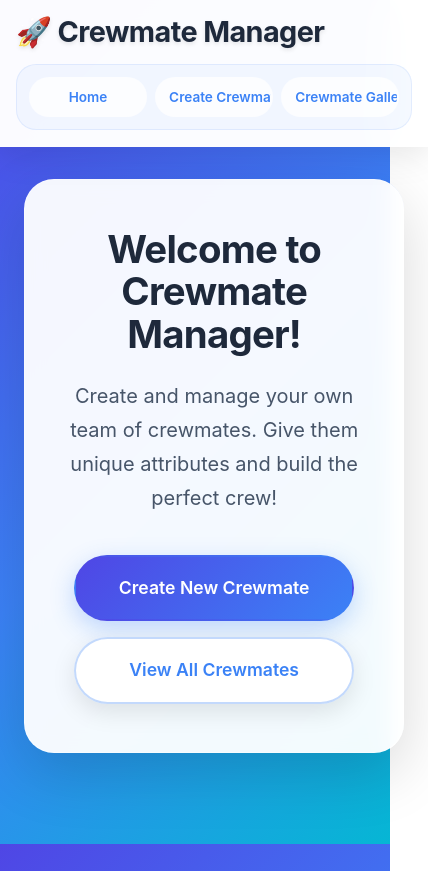
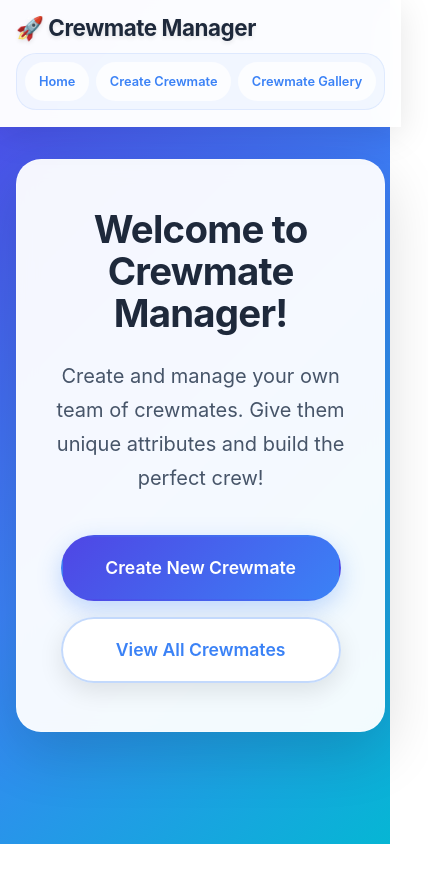
Before and after one commit to ThyTran1402/Crewmate-Manager, a React (Vite) app: page / in a window 390 px wide. Shown: the whole page, 428 px wide, since content can reach past the window. After the commit the page ends 844 px from the top, so only its background shows below. Built offline with nearby package versions, Linux system fonts and the light colour scheme; no server answers.

Commit message:
adjusted layout

```diff
--- a/src/App.css
+++ b/src/App.css
@@ -36,20 +36,20 @@ body {
 
 .app-header h1 {
   color: #1e293b;
-  font-size: 2rem;
+  font-size: 1.6rem;
   font-weight: 700;
   text-shadow: 0 2px 4px rgba(0, 0, 0, 0.1);
   margin: 0;
   letter-spacing: -0.02em;
   display: flex;
   align-items: center;
-  gap: 0.5rem;
+  gap: 0.4rem;
 }
 
 .nav-menu {
   display: flex;
   align-items: center;
-  gap: 0.75rem;
+  gap: 0.5rem;
   background: rgba(59, 130, 246, 0.05);
   padding: 0.5rem;
   border-radius: 50px;
@@ -60,8 +60,8 @@ body {
   color: #3b82f6;
   text-decoration: none;
   font-weight: 600;
-  padding: 0.5rem 1rem;
-  border-radius: 25px;
+  padding: 0.5rem 0.9rem;
+  border-radius: 20px;
   transition: all 0.3s ease;
   border: 2px solid transparent;
   background: rgba(255, 255, 255, 0.8);
@@ -69,7 +69,7 @@ body {
   overflow: hidden;
   text-align: center;
   white-space: nowrap;
-  font-size: 0.9rem;
+  font-size: 0.85rem;
 }
 
 .nav-link::before {
@@ -100,24 +100,26 @@ body {
   padding: 2rem 2rem 4rem 2rem;
   max-width: 1200px;
   margin: 0 auto;
-  min-height: calc(100vh - 120px);
+  min-height: calc(100vh - 100px);
   display: flex;
   flex-direction: column;
   justify-content: flex-start;
+  align-items: center;
+  padding-top: 4rem;
 }
 
 /* Home Page */
 .home-page {
   text-align: center;
   background: rgba(255, 255, 255, 0.95);
-  border-radius: 30px;
-  padding: 4rem 3rem 3.5rem 3rem;
+  border-radius: 25px;
+  padding: 3rem 2.5rem;
   box-shadow: 0 20px 60px rgba(0, 0, 0, 0.15);
   backdrop-filter: blur(10px);
   border: 1px solid rgba(255, 255, 255, 0.3);
-  max-width: 900px;
+  width: 100%;
+  max-width: 700px;
   margin: 0 auto;
-  position: relative;
 }
 
 .home-page h2 {
@@ -237,34 +239,34 @@ body {
 .create-crewmate, .edit-crewmate {
   background: rgba(255, 255, 255, 0.95);
   border-radius: 25px;
-  padding: 3rem;
+  padding: 2.5rem;
   box-shadow: 0 20px 60px rgba(0, 0, 0, 0.15);
   backdrop-filter: blur(10px);
   border: 1px solid rgba(255, 255, 255, 0.3);
-  max-width: 700px;
+  width: 100%;
+  max-width: 600px;
   margin: 0 auto;
-  width: 100%;
 }
 
 .create-crewmate h2, .edit-crewmate h2 {
   color: #1e293b;
-  margin-bottom: 2.5rem;
+  margin-bottom: 2rem;
   text-align: center;
-  font-size: 2.2rem;
+  font-size: 2rem;
   font-weight: 700;
 }
 
 .crewmate-form {
   display: flex;
   flex-direction: column;
-  gap: 2.5rem;
+  gap: 2rem;
   align-items: stretch;
 }
 
 .form-group {
   display: flex;
   flex-direction: column;
-  gap: 1rem;
+  gap: 0.75rem;
   width: 100%;
 }
 
@@ -294,10 +296,11 @@ body {
 
 .attribute-options {
   display: flex;
-  gap: 1rem;
+  gap: 0.75rem;
   flex-wrap: wrap;
   justify-content: flex-start;
   align-items: center;
+  margin-top: 0.5rem;
 }
 
 .attribute-btn {
@@ -333,10 +336,11 @@ body {
 
 .form-actions {
   display: flex;
-  gap: 1.5rem;
+  gap: 1rem;
   justify-content: center;
   flex-wrap: wrap;
-  margin-top: 1rem;
+  margin-top: 1.5rem;
+  padding-top: 1rem;
 }
 
 /* Gallery Styles */
@@ -348,7 +352,7 @@ body {
   backdrop-filter: blur(10px);
   border: 1px solid rgba(255, 255, 255, 0.3);
   width: 100%;
-  margin: 0 auto;
+  max-width: 1000px;
 }
 
 .gallery-header {
@@ -437,12 +441,14 @@ body {
 
 /* Detail Page Styles */
 .crewmate-detail {
-  background: rgba(255, 255, 255, 0.9);
-  border-radius: 20px;
-  padding: 2rem;
-  box-shadow: 0 10px 40px rgba(0, 0, 0, 0.1);
+  background: rgba(255, 255, 255, 0.95);
+  border-radius: 25px;
+  padding: 3rem;
+  box-shadow: 0 20px 60px rgba(0, 0, 0, 0.15);
+  backdrop-filter: blur(10px);
+  border: 1px solid rgba(255, 255, 255, 0.3);
+  width: 100%;
   max-width: 800px;
-  margin: 0 auto;
 }
 
 .detail-header {
@@ -555,9 +561,13 @@ body {
 .empty-gallery {
   text-align: center;
   padding: 4rem 2rem;
-  background: rgba(255, 255, 255, 0.9);
-  border-radius: 20px;
-  box-shadow: 0 10px 40px rgba(0, 0, 0, 0.1);
+  background: rgba(255, 255, 255, 0.95);
+  border-radius: 25px;
+  box-shadow: 0 20px 60px rgba(0, 0, 0, 0.15);
+  backdrop-filter: blur(10px);
+  border: 1px solid rgba(255, 255, 255, 0.3);
+  width: 100%;
+  max-width: 600px;
 }
 
 .empty-gallery h2 {
@@ -598,32 +608,69 @@ body {
 @media (max-width: 768px) {
   .main-content {
     padding: 2rem 1rem;
+    padding-top: 2rem;
+    justify-content: flex-start;
+    min-height: calc(100vh - 140px);
   }
 
   .app-header {
     padding: 1rem;
     flex-direction: column;
-    gap: 1rem;
-    align-items: flex-start;
+    gap: 0.75rem;
+    align-items: flex-end;
   }
 
   .app-header h1 {
-    font-size: 1.8rem;
+    font-size: 1.4rem;
+    align-self: flex-start;
   }
 
   .nav-menu {
-    gap: 0.5rem;
-    align-self: stretch;
-    justify-content: center;
-    padding: 0.75rem;
+    gap: 0.4rem;
+    padding: 0.5rem;
     border-radius: 20px;
   }
 
   .nav-link {
     padding: 0.5rem 0.75rem;
-    font-size: 0.85rem;
-    flex: 1;
+    font-size: 0.8rem;
   }
+
+  .home-page {
+    padding: 2.5rem 1.5rem;
+    max-width: 100%;
+    margin: 0;
+  }
+
+  .create-crewmate, .edit-crewmate {
+    padding: 2rem 1.5rem;
+    max-width: 100%;
+    margin: 0;
+  }
+
+  .crewmate-gallery {
+    padding: 2rem 1.5rem;
+    max-width: 100%;
+    margin: 0;
+  }
+
+  .crewmate-detail {
+    padding: 2rem 1.5rem;
+    max-width: 100%;
+    margin: 0;
+  }
+
+  .attribute-options {
+    justify-content: center;
+    gap: 0.5rem;
+  }
+
+  .form-actions {
+    flex-direction: column;
+    align-items: center;
+    gap: 0.75rem;
+  }
+}
 
   .home-page {
     padding: 3rem 1.5rem;
```
Also changed, not shown: 1 other file (tests, documents, lock files or other folders).
